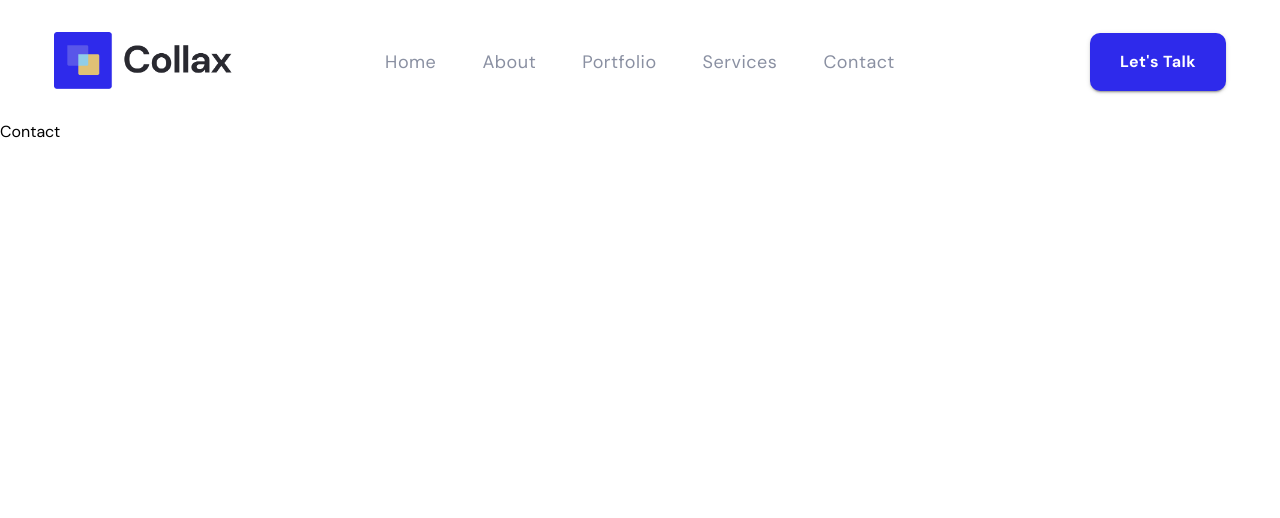
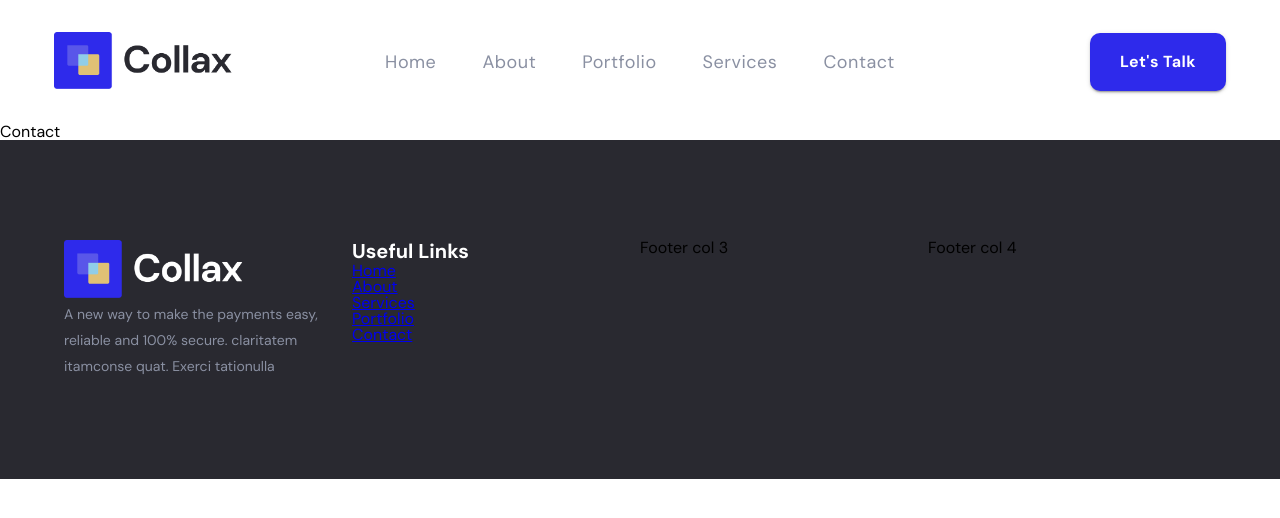
Before and after one commit to UsmaanShafiq/react-portfolio, a React (Create React App) app: page /contact in a window 1280 px wide. Shown: the top 518 px of the page. Built offline with nearby package versions, Linux system fonts and the light colour scheme.

Commit message:
footer structure added

```diff
--- a/src/App.js
+++ b/src/App.js
@@ -1,5 +1,5 @@
 import Header from "./components/Header/Header";
-
+import Footer from "./components/Footer/Footer";
 //Pages//
 import Home from "./Pages/Home/Home";
 import About from "./Pages/About/About";
@@ -21,6 +21,7 @@ function App() {
           <Route path="/services" element={<Services/>} />
           <Route path="/contact" element={<Contact/>} />
         </Routes>
+        <Footer/>
     </BrowserRouter>
     </div>
   );
--- /dev/null
+++ b/src/components/Footer/Footer.css
@@ -0,0 +1,4 @@
+.footer_links .footer_link{
+    color:'#8a90a2';
+    font-size:'15px'; padding-top:'20px'; text-decoration:'none';
+}
--- /dev/null
+++ b/src/components/Footer/Footer.js
@@ -0,0 +1,47 @@
+import React from 'react'
+import { Box, Container, Grid, Typography } from '@mui/material'
+import Logo from '../common/Logo/Logo'
+import logo from '../../assets/images/logo-white.png'
+import { Link } from 'react-router-dom'
+import styles from './Footer.css'
+function Footer() {
+    console.log(styles.footer_link);
+  return (
+    <Container className='footer_wrapper' maxWidth='xl' sx={{backgroundColor:'#292930', padding:'100px 10px'}}>
+        <Container className='top_footer'>
+            <Grid container>
+                <Grid item md={3} sm={1} xs={1}>
+                    <Logo SiteLogo={logo}/>
+                    <Typography variant='p' style={{fontSize:'14px', color:'#8a90a2', lineHeight:'26px'}}>
+                        A new way to make the payments easy, reliable and 100% secure. claritatem itamconse quat. Exerci tationulla
+                    </Typography>
+                </Grid>
+                <Grid item md={3} sm={1} xs={1}>
+                    <Box>
+                        <Typography variant='h3' color='#fff'
+                            style={{fontSize:'20px', fontFamily:'DM Sans', fontWeight:'600'}}>
+                            Useful Links
+                        </Typography>
+                        <Box display='flex' flexDirection={'column'} className='footer_links' style={styles.footer_links}>
+                            <Link className={styles.footer_link} to='/'>Home</Link>
+                            <Link className={styles.footer_link} to='/about'>About</Link>
+                            <Link className={styles.footer_link} to='/services'>Services</Link>
+                            <Link className={styles.footer_link} to='/portfolio'>Portfolio</Link>
+                            <Link className={styles.footer_link} to='/contact'>Contact</Link>
+                        </Box>
+
+                    </Box>
+                </Grid>
+                <Grid item md={3} sm={1} xs={1}>
+                    <Box>Footer col 3</Box>
+                </Grid>
+                <Grid item md={3} sm={1} xs={1}>
+                    <Box>Footer col 4</Box>
+                </Grid>
+            </Grid>
+        </Container>
+    </Container>
+  )
+}
+
+export default Footer
--- a/src/components/Header/Header.js
+++ b/src/components/Header/Header.js
@@ -3,7 +3,7 @@ import Logo from '../common/Logo/Logo';
 import Navbar from './Navbar/Navbar'
 import Grid from '@mui/material/Unstable_Grid2/Grid2';
 import { Box, Button, useMediaQuery } from '@mui/material';
-// import Container from '@mui/material/Container';
+import logo from '../../assets/images/logo-blue.png'
 import AppBar from '@mui/material/AppBar';
 import Toolbar from '@mui/material/Toolbar';
 import {ThemeProvider} from '@mui/material';
@@ -20,7 +20,7 @@ function Header() {
 
           <Grid container alignItems={'center'} width={'100%'}>
             <Grid md={3} xs={8}>
-              <Logo/>
+              <Logo SiteLogo={logo}/>
             </Grid>
 
             <Grid md={6}  xs={4}><Navbar/></Grid>
--- a/src/components/common/Logo/Logo.js
+++ b/src/components/common/Logo/Logo.js
@@ -1,9 +1,9 @@
 import React from 'react'
-import SiteLogo from '../../../assets/images/logo-blue.png';
+
 import styles from "./Logo.module.css"
 import { Link } from 'react-router-dom';
 
-function Logo() {
+function Logo({SiteLogo}) {
 
   return (
     <div className={styles.site_logo} >
```
Also changed, not shown: src/assets/images/logo-white.png (added).
